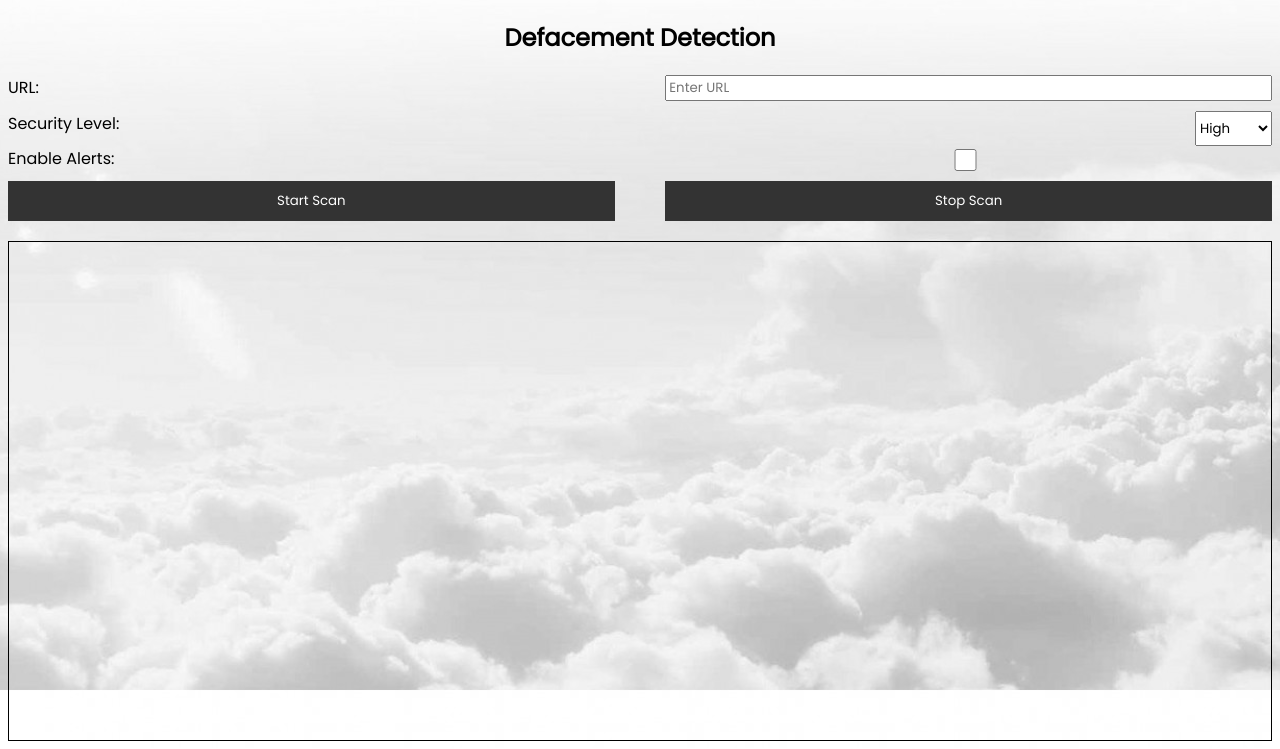
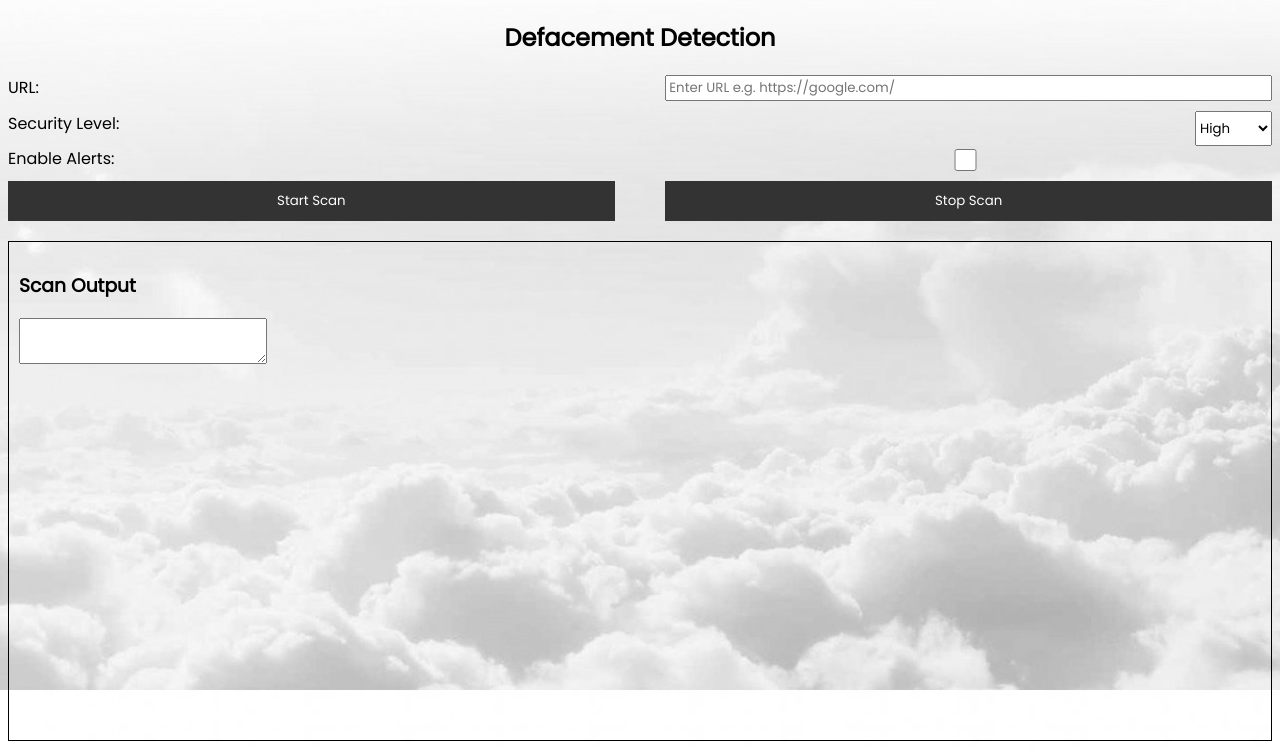
Before and after one commit to frndlyFACE/VADD_System, a Flask app: page /Defacement in a window 1280 px wide. Shown: the part 110-859 px from the top of the page. Run offline with Flask 3, Linux system fonts and the light colour scheme; a user stored in the database is signed in; data that the repository does not hold is empty.

Commit message:
added socket, thread, sub processes for continuos scanning

```diff
--- a/main.py
+++ b/main.py
@@ -13,6 +13,8 @@ from email.message import EmailMessage
 import ssl
 import smtplib
 from functools import wraps
+import time
+from flask_socketio import SocketIO, emit
 
 def admin_required(f):
     @wraps(f)
@@ -29,6 +31,7 @@ bcrypt = Bcrypt(app)
 app.config['SQLALCHEMY_DATABASE_URI'] = 'sqlite:///master.db'
 app.config['SECRET_KEY'] = 'secretkey'
 db = SQLAlchemy(app)
+socketio = SocketIO(app)
 
 login_manager = LoginManager()
 login_manager.init_app(app)
@@ -82,10 +85,19 @@ class Defacement_scan(db.Model):
 
     user_id = db.Column(db.Integer, db.ForeignKey('user.id'), nullable=False)
 
-    def __init__(self, url, scan_output, user_id):
-        self.url = url
-        self.scan_output = scan_output
-        self.user_id = user_id
+    # def __init__(self, url, scan_output, user_id):
+    #     self.url = url
+    #     self.scan_output = scan_output
+    #     self.user_id = user_id
+
+    def to_dict(self):
+        return {
+            'id': self.id,
+            'url': self.url,
+            'scan_output': self.scan_output,
+            'scan_date': self.scan_date,
+            'user_id': self.user_id
+        }
 
 class ssl_scan(db.Model):
     __tablename__ = 'ssl'
@@ -352,11 +364,30 @@ def download_scan_result(result_id):
 @app.route('/Defacement', methods=['POST', 'GET'])
 @login_required
 def Defacement():
-    if request.method == 'POST':
+    if request.method == 'POST' and 'start' in request.form:
         url = request.form['url']
+        security_level = request.form['security-level']
+        sleep_time = get_sleep_time(security_level)
         user_id = current_user.id
-        output = perform_defacement_scan(url)
+        enable_alerts = request.form.get('enable-alerts')
+        perform_defacement_scan(url, sleep_time, user_id, enable_alerts)
 
+    if current_user.is_authenticated:
+        user_id = current_user.id
+        scan_history = Defacement_scan.query.filter_by(user_id=user_id).all()
+
+    return render_template('Defacement.html', scan_history=scan_history)
+
+@socketio.on('start_scan', namespace='/scan')
+def perform_defacement_scan(url, sleep_time, user_id, enable_alerts):
+    scan_results = []
+    while True:
+        start_time = time.time()
+        command = ["python3", "Defacement.py", url]
+        process = subprocess.Popen(command, stdout=subprocess.PIPE, stderr=subprocess.PIPE, text=True)
+        stdout, stderr = process.communicate()
+
+        output = stdout
         scan_result = Defacement_scan(url=url, scan_output=output, user_id=user_id)
         try:
             db.session.add(scan_result)
@@ -365,14 +396,15 @@ def Defacement():
             db.session.rollback()
 
         if "defaced" in output:
-            if "enable-alerts" in request.form:
+            if enable_alerts:
                 email_alert(url, scan_result.scan_date, current_user.email)
 
-    if current_user.is_authenticated:
-        user_id = current_user.id
-        scan_history = Defacement_scan.query.filter_by(user_id=user_id).all()
+        scan_results.append(scan_result)
+        socketio.emit('scan_results', [scan.to_dict() for scan in scan_results], namespace='/scan')
 
-    return render_template('Defacement.html', scan_history=scan_history)
+        elapsed_time = time.time() - start_time
+        if elapsed_time < sleep_time:
+            time.sleep(sleep_time - elapsed_time)
 
 def email_alert(url, scan_date, email_receiver):
     email_sender = 'VADD.official.2024@gmail.com'
@@ -397,21 +429,11 @@ def email_alert(url, scan_date, email_receiver):
 
 def get_sleep_time(security_level):
     if security_level == 'high':
-        return 30  # 30 seconds
+        return 15  # 30 seconds
     elif security_level == 'medium':
-        return 45  # 45 seconds
+        return 30  # 45 seconds
     elif security_level == 'low':
-        return 60  # 60 seconds
-
-def perform_defacement_scan(url):
-    command = ["python3", "Defacement.py", url]
-    process = subprocess.Popen(command, stdout=subprocess.PIPE, stderr=subprocess.PIPE, text=True)
-    stdout, stderr = process.communicate()
-
-    if process.returncode == 0:
-        return stdout
-    else:
-        return f"Error: {stderr}"
+        return 45  # 60 seconds
 
 @app.route('/sslscan', methods=['POST', 'GET'])
 @login_required
@@ -449,3 +471,4 @@ def about_us():
 
 if __name__ == "__main__":
     app.run(debug=True)
+    socketio.run(app, debug=True)
--- a/templates/Defacement.html
+++ b/templates/Defacement.html
@@ -2,6 +2,7 @@
 
 {% block head %}
 <title>VADD System - Defacement Detection</title>
+<script src="https://code.jquery.com/jquery-3.6.0.min.js"></script>
 {% endblock %}
 
 {% block body %}
@@ -11,7 +12,7 @@
     <!-- Input Form for URL and Scan Options -->
     <form id="scan-form" action="{{ url_for('Defacement') }}" method="POST">
         <label for="url">URL:</label>
-        <input type="text" id="url" name="url" placeholder="Enter URL" required>
+        <input type="text" id="url" name="url" placeholder="Enter URL e.g. https://google.com/" required>
 
         <label for="security-level">Security Level:</label>
         <select id="security-level" name="security-level">
@@ -23,12 +24,32 @@
         <label for="enable-alerts">Enable Alerts:</label>
         <input type="checkbox" id="enable-alerts" name="enable-alerts">
 
-        <button type="submit" id="start-scan-button">Start Scan</button>
-        <button type="button" id="stop-scan-button">Stop Scan</button>
+        <input type="hidden" name="stop-button-clicked" id="stop-button-clicked" value="false">
+        <button type="submit" id="start-scan-button" name="start">Start Scan</button>
+        <button type="button" id="stop-scan-button" name="stop">Stop Scan</button>
+
+        <script>
+            $('#start-scan-button').click(function() {
+                var url = $('#url').val();
+                var securityLevel = $('#security-level').val();
+                var enableAlerts = $('#enable-alerts').is(':checked');
+                var sleepTime = getSleepTime(securityLevel);
+                socket.emit('start_scan', {'url': url, 'sleep_time': sleepTime, 'enable_alerts': enableAlerts});
+            });
+        </script>
+
     </form>
 
     <div id="output-screen" style="overflow-y: auto; height: 500px;">
+        <div class="output-box">
+            <h3>Scan Output</h3>
+            <textarea id="scan-output" readonly></textarea>
+        </div>
         <!-- Output from the scan will be displayed here -->
+        {% if scan_debug %}
+            <h3>Debug:</h3>
+            <p>{{ scan_debug }}</p>
+        {% endif %}
         {% if scan_history %}
             <h3>Scan History:</h3>
             <ul id="scan-history-list">
@@ -52,7 +73,22 @@
     </div>
 </div>
 
+<script type="text/javascript">
+    var socket = io.connect('http://' + document.domain + ':' + location.port + '/scan');
+    socket.on('scan_results', function(data) {
+        var scanOutput = document.getElementById('scan-output');
+        scanOutput.value = '';
+        for (var i = 0; i < data.length; i++) {
+            scanOutput.value += data[i].scan_output + '\n';
+        }
+    });
+</script>
+
 <script>
+    document.getElementById("stop-scan-button").addEventListener("click", function() {
+        window.stop();
+        location.reload();
+    });
     // Function to scroll the output screen to the bottom
     function scrollToBottom() {
         var outputScreen = document.getElementById('output-screen');
--- a/templates/home.html
+++ b/templates/home.html
@@ -11,6 +11,8 @@
 
   <h1>Welcome to VADD System</h1>
   <h5>"Guarding Your Digital Realm: Uncover Weaknesses, Defend Against Defacement."</h5>
+  <a href="{{ url_for('login') }}">Login</a>
+  <a href="{{ url_for('register') }}">Register</a> <br><br>
   <p>Lorem ipsum dolor sit amet, consectetur adipiscing elit, sed do eiusmod tempor incididunt ut labore et dolore magna aliqua. Nisl pretium fusce id velit ut tortor. At tempor commodo ullamcorper a lacus vestibulum sed arcu. Risus pretium quam vulputate dignissim suspendisse in est ante in. Eu augue ut lectus arcu bibendum at varius. Nec ultrices dui sapien eget mi proin sed libero enim. Ut ornare lectus sit amet est placerat. Pellentesque elit ullamcorper dignissim cras tincidunt lobortis feugiat vivamus at. Cursus in hac habitasse platea. Quam quisque id diam vel quam elementum. Felis imperdiet proin fermentum leo vel. Platea dictumst vestibulum rhoncus est pellentesque elit. Auctor neque vitae tempus quam. Sem viverra aliquet eget sit. In ante metus dictum at tempor commodo ullamcorper a lacus. Laoreet suspendisse interdum consectetur libero id faucibus nisl. Tempor orci eu lobortis elementum nibh tellus molestie nunc non. Id diam vel quam elementum pulvinar etiam non quam lacus. Diam maecenas ultricies mi eget mauris pharetra et ultrices neque.
 
   <h2>Idea Behind VADD System</h2>
@@ -36,8 +38,7 @@
   <p>Lorem ipsum dolor sit amet, consectetur adipiscing elit, sed do eiusmod tempor incididunt ut labore et dolore magna aliqua. Nisl pretium fusce id velit ut tortor. At tempor commodo ullamcorper a lacus vestibulum sed arcu. Risus pretium quam vulputate dignissim suspendisse in est ante in. Eu augue ut lectus arcu bibendum at varius. Nec ultrices dui sapien eget mi proin sed libero enim. Ut ornare lectus sit amet est placerat. Pellentesque elit ullamcorper dignissim cras tincidunt lobortis feugiat vivamus at. Cursus in hac habitasse platea. Quam quisque id diam vel quam elementum. Felis imperdiet proin fermentum leo vel. Platea dictumst vestibulum rhoncus est pellentesque elit. Auctor neque vitae tempus quam. Sem viverra aliquet eget sit. In ante metus dictum at tempor commodo ullamcorper a lacus. Laoreet suspendisse interdum consectetur libero id faucibus nisl. Tempor orci eu lobortis elementum nibh tellus molestie nunc non. Id diam vel quam elementum pulvinar etiam non quam lacus. Diam maecenas ultricies mi eget mauris pharetra et ultrices neque.
   </div>
 
-    <a href="{{ url_for('login') }}">Login</a>
-    <a href="{{ url_for('register') }}">Register</a> <br><br>
+
   </div>
     <div class="foot">
   <h2><a href="{{url_for('about_us')}}">About Us</h2>
```
